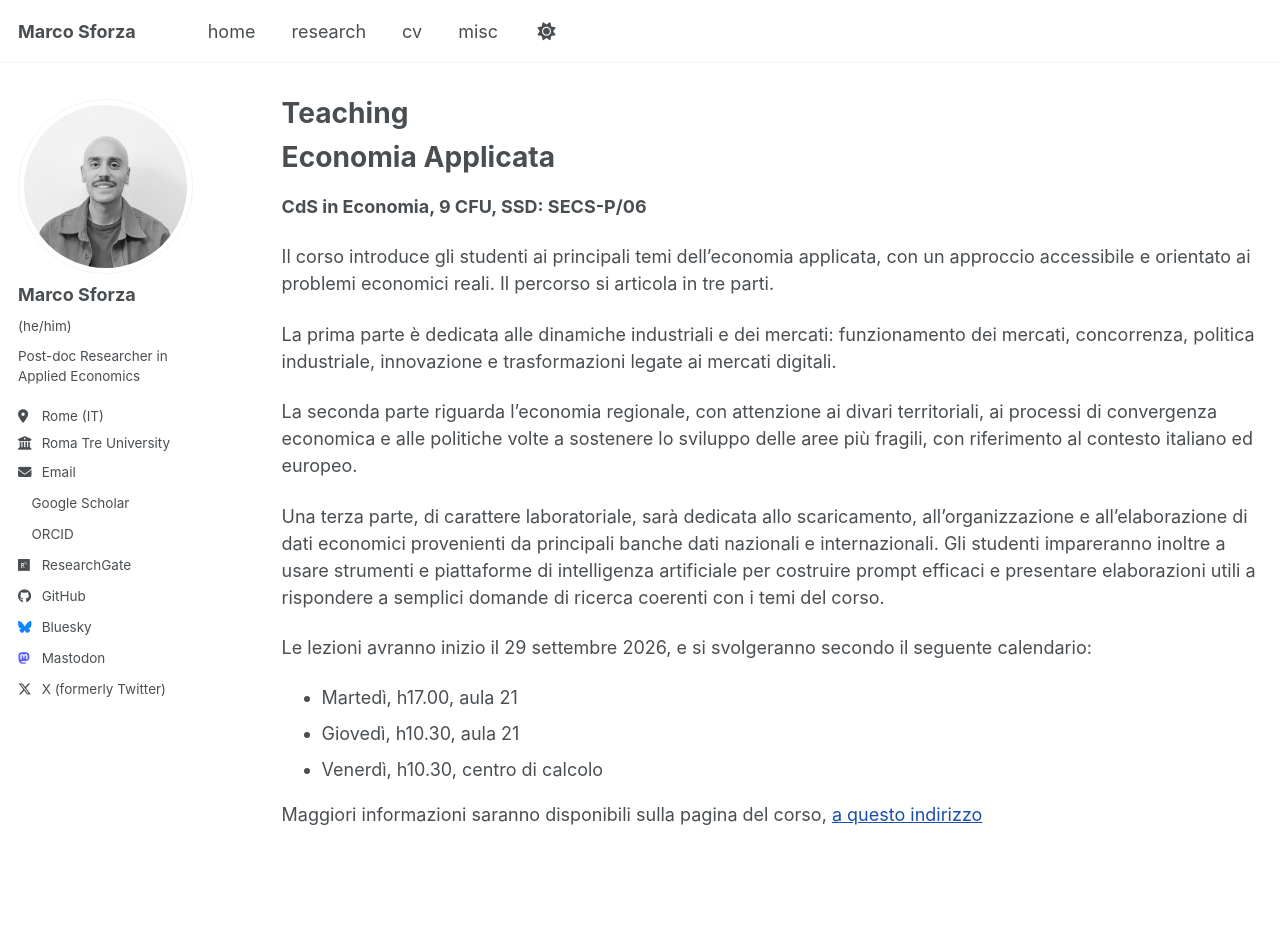
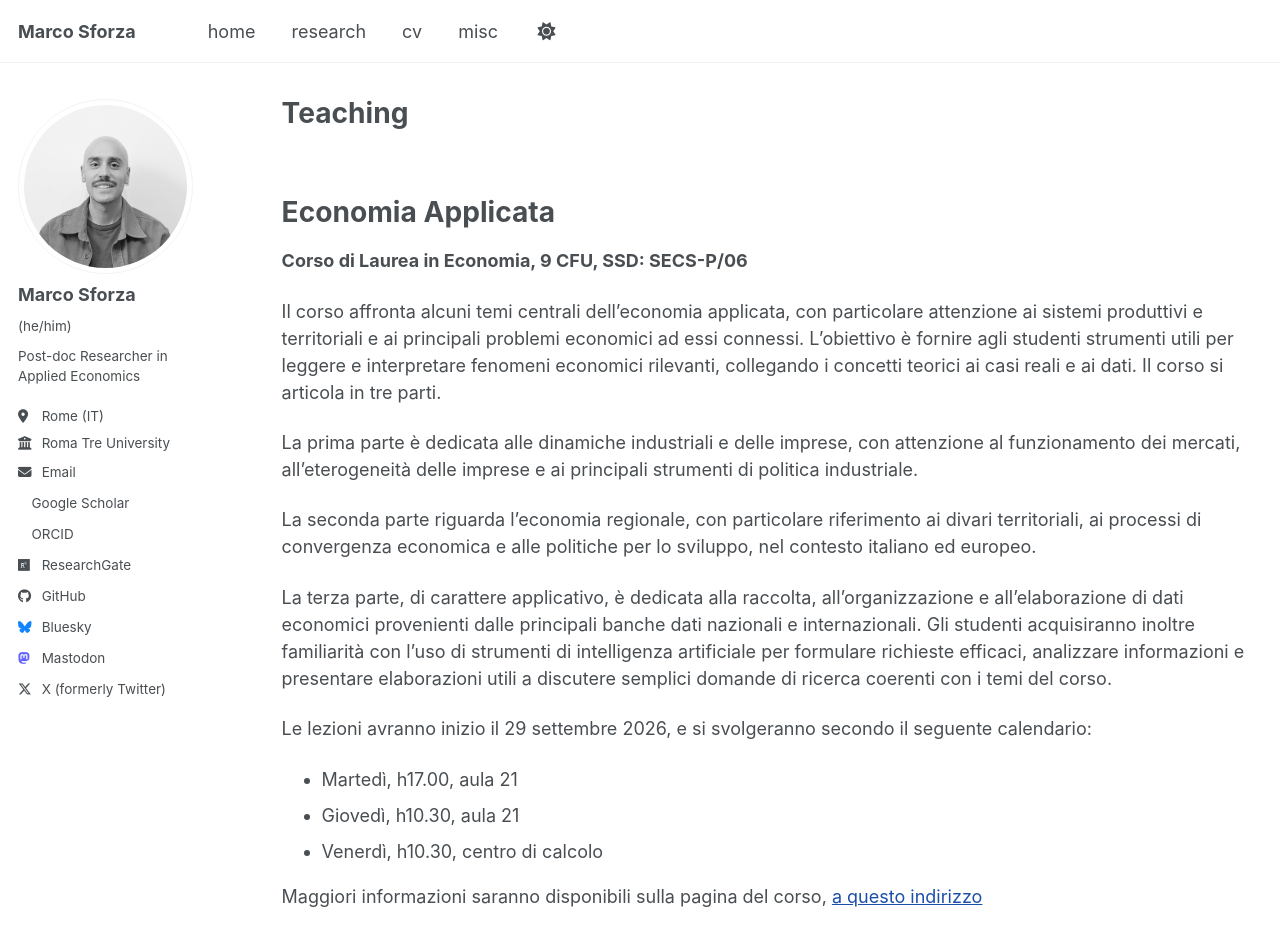
Before and after one commit to marcosforza/marcosforza.github.io, a Jekyll site: the page built from _pages/teaching.md, in a window 1280 px wide and 1023 px high. Shown: the top 946 px of the window. Built offline with Jekyll 4.4.1, drawn with Linux system fonts in a browser that asks for light colours; a style sheet for code colours, icons or effects is not loaded.

Commit message:
Revise Economia Applicata course details
Updated course description and structure for Economia Applicata, enhancing clarity and detail.

```diff
--- a/_pages/teaching.md
+++ b/_pages/teaching.md
@@ -8,17 +8,20 @@ nav: false
 
 {% include base_path %}
 
+<br>
+
 # Economia Applicata
 
-**CdS in Economia, 9 CFU, SSD: SECS-P/06**
+**Corso di Laurea in Economia, 9 CFU, SSD: SECS-P/06**
 
-Il corso introduce gli studenti ai principali temi dell’economia applicata, con un approccio accessibile e orientato ai problemi economici reali. Il percorso si articola in tre parti.
+Il corso affronta alcuni temi centrali dell’economia applicata, con particolare attenzione ai sistemi produttivi e territoriali e ai principali problemi economici ad essi connessi.
+L’obiettivo è fornire agli studenti strumenti utili per leggere e interpretare fenomeni economici rilevanti, collegando i concetti teorici ai casi reali e ai dati. Il corso si articola in tre parti.
 
-La prima parte è dedicata alle dinamiche industriali e dei mercati: funzionamento dei mercati, concorrenza, politica industriale, innovazione e trasformazioni legate ai mercati digitali.
+La prima parte è dedicata alle dinamiche industriali e delle imprese, con attenzione al funzionamento dei mercati, all’eterogeneità delle imprese e ai principali strumenti di politica industriale.
 
-La seconda parte riguarda l’economia regionale, con attenzione ai divari territoriali, ai processi di convergenza economica e alle politiche volte a sostenere lo sviluppo delle aree più fragili, con riferimento al contesto italiano ed europeo.
+La seconda parte riguarda l’economia regionale, con particolare riferimento ai divari territoriali, ai processi di convergenza economica e alle politiche per lo sviluppo, nel contesto italiano ed europeo.
 
-Una terza parte, di carattere laboratoriale, sarà dedicata allo scaricamento, all’organizzazione e all’elaborazione di dati economici provenienti da principali banche dati nazionali e internazionali. Gli studenti impareranno inoltre a usare strumenti e piattaforme di intelligenza artificiale per costruire prompt efficaci e presentare elaborazioni utili a rispondere a semplici domande di ricerca coerenti con i temi del corso.
+La terza parte, di carattere applicativo, è dedicata alla raccolta, all’organizzazione e all’elaborazione di dati economici provenienti dalle principali banche dati nazionali e internazionali. Gli studenti acquisiranno inoltre familiarità con l’uso di strumenti di intelligenza artificiale per formulare richieste efficaci, analizzare informazioni e presentare elaborazioni utili a discutere semplici domande di ricerca coerenti con i temi del corso.
 
 Le lezioni avranno inizio il 29 settembre 2026, e si svolgeranno secondo il seguente calendario:
 * Martedì, h17.00, aula 21
```
